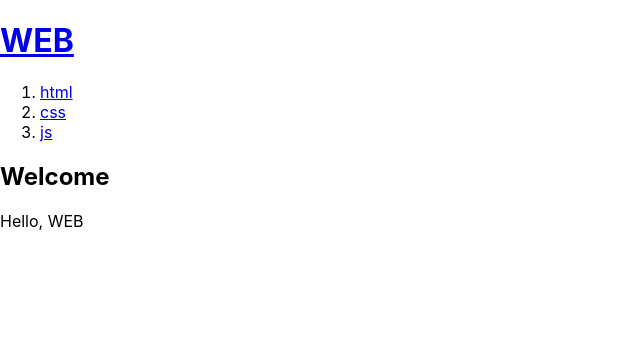
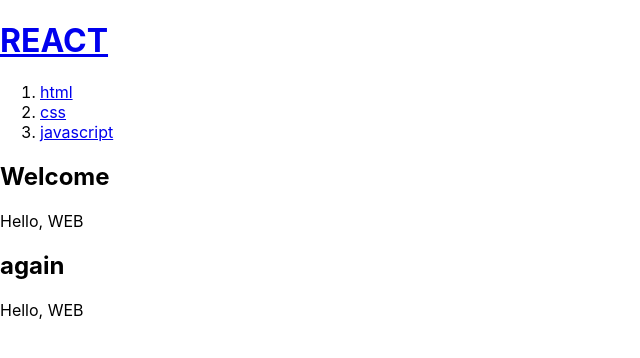
Before and after one commit to qowldk/react-app, a React (Create React App) app: page / in a window 1280 px wide. Shown: the top 358 px of the page, without its empty margins (0-640 px from the left). Built offline with nearby package versions, Linux system fonts and the light colour scheme.

Commit message:
refactor: 컴포넌트 props 적용

```diff
--- a/src/App.js
+++ b/src/App.js
@@ -1,49 +1,54 @@
 import logo from "./logo.svg";
 import "./App.css";
 
-function Header() {
+function Header(props) {
   return (
     <header className="App-header">
       <h1>
-        <a href="/">WEB</a>
+        <a href="/">{props.title}</a>
       </h1>
     </header>
   );
 }
 
-function Nav() {
+function Nav(props) {
+  const lis = [];
+  for (let i = 0; i < props.topics.length; i++) {
+    let t = props.topics[i];
+    lis.push(
+      <li key={t.id}>
+        <a href={"/read/" + t.id}>{t.title}</a>
+      </li>
+    );
+  }
   return (
     <nav>
-      <ol>
-        <li>
-          <a href="/read/1">html</a>
-        </li>
-        <li>
-          <a href="/read/2">css</a>
-        </li>
-        <li>
-          <a href="/read/3">js</a>
-        </li>
-      </ol>
+      <ol>{lis}</ol>
     </nav>
   );
 }
 
-function Article() {
+function Article(props) {
   return (
     <article>
-      <h2>Welcome</h2>
-      Hello, WEB
+      <h2>{props.title}</h2>
+      {props.body}
     </article>
   );
 }
 
 function App() {
+  const topics = [
+    { id: 1, title: "html", body: "html is..." },
+    { id: 2, title: "css", body: "css is..." },
+    { id: 3, title: "javascript", body: "javascript is..." },
+  ];
   return (
     <div className="App">
-      <Header></Header>
-      <Nav></Nav>
-      <Article></Article>
+      <Header title="REACT"></Header>
+      <Nav topics={topics}></Nav>
+      <Article title="Welcome" body="Hello, WEB"></Article>
+      <Article title="again" body="Hello, WEB"></Article>
     </div>
   );
 }
```
